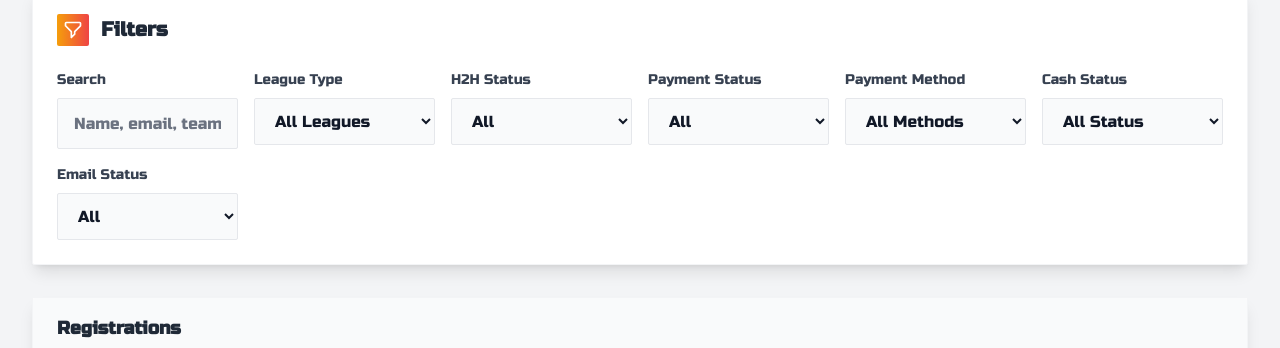
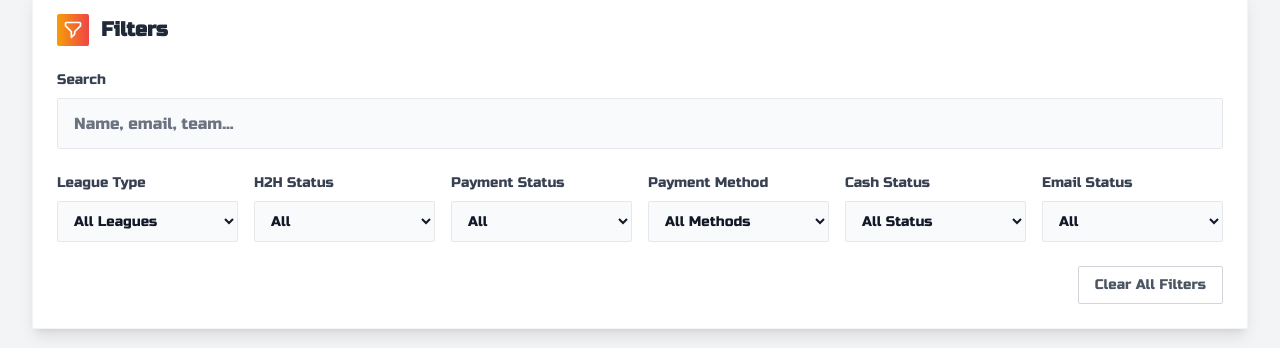
Before and after one commit to mmusa1994/remis_fantasy, a Next.js app: page /admin/dashboard in a window 1280 px wide. Shown: the part 331-679 px from the top of the page. Built offline with nearby package versions, Linux system fonts and the light colour scheme; no server answers; the database is empty; sample sign-in values are in the browser's storage.

Commit message:
filter section

```diff
--- a/src/app/admin/dashboard/page.tsx
+++ b/src/app/admin/dashboard/page.tsx
@@ -463,8 +463,8 @@ export default function AdminDashboard() {
             <h2 className="text-xl font-bold text-gray-800">Filters</h2>
           </div>
 
-          <div className="grid grid-cols-1 md:grid-cols-2 lg:grid-cols-3 xl:grid-cols-6 gap-4">
-            <div>
+          {/* Search Bar - Full Width */}
+          <div className="mb-6">
             <label className="block text-sm font-medium text-gray-700 mb-2">
               Search
             </label>
@@ -479,6 +479,8 @@ export default function AdminDashboard() {
             />
           </div>
 
+          {/* Filter Dropdowns - Responsive Grid */}
+          <div className="grid grid-cols-1 sm:grid-cols-2 lg:grid-cols-3 xl:grid-cols-6 gap-4">
             <div>
               <label className="block text-sm font-medium text-gray-700 mb-2">
                 League Type
@@ -488,7 +490,7 @@ export default function AdminDashboard() {
                 onChange={(e) =>
                   setFilters({ ...filters, league_type: e.target.value })
                 }
-                className="w-full px-4 py-3 bg-gray-50 border border-gray-200 rounded-lg focus:outline-none focus:ring-2 focus:ring-amber-500 focus:border-transparent text-gray-900 transition-all duration-200"
+                className="w-full px-3 py-2.5 bg-gray-50 border border-gray-200 rounded-lg focus:outline-none focus:ring-2 focus:ring-amber-500 focus:border-transparent text-gray-900 text-sm transition-all duration-200"
               >
                 <option value="all">All Leagues</option>
                 <option value="standard">Standard</option>
@@ -505,7 +507,7 @@ export default function AdminDashboard() {
                 onChange={(e) =>
                   setFilters({ ...filters, h2h_league: e.target.value })
                 }
-                className="w-full px-4 py-3 bg-gray-50 border border-gray-200 rounded-lg focus:outline-none focus:ring-2 focus:ring-amber-500 focus:border-transparent text-gray-900 transition-all duration-200"
+                className="w-full px-3 py-2.5 bg-gray-50 border border-gray-200 rounded-lg focus:outline-none focus:ring-2 focus:ring-amber-500 focus:border-transparent text-gray-900 text-sm transition-all duration-200"
               >
                 <option value="all">All</option>
                 <option value="yes">H2H Yes</option>
@@ -522,7 +524,7 @@ export default function AdminDashboard() {
                 onChange={(e) =>
                   setFilters({ ...filters, payment_status: e.target.value })
                 }
-                className="w-full px-4 py-3 bg-gray-50 border border-gray-200 rounded-lg focus:outline-none focus:ring-2 focus:ring-amber-500 focus:border-transparent text-gray-900 transition-all duration-200"
+                className="w-full px-3 py-2.5 bg-gray-50 border border-gray-200 rounded-lg focus:outline-none focus:ring-2 focus:ring-amber-500 focus:border-transparent text-gray-900 text-sm transition-all duration-200"
               >
                 <option value="all">All</option>
                 <option value="paid">Paid</option>
@@ -539,7 +541,7 @@ export default function AdminDashboard() {
                 onChange={(e) =>
                   setFilters({ ...filters, payment_method: e.target.value })
                 }
-                className="w-full px-4 py-3 bg-gray-50 border border-gray-200 rounded-lg focus:outline-none focus:ring-2 focus:ring-amber-500 focus:border-transparent text-gray-900 transition-all duration-200"
+                className="w-full px-3 py-2.5 bg-gray-50 border border-gray-200 rounded-lg focus:outline-none focus:ring-2 focus:ring-amber-500 focus:border-transparent text-gray-900 text-sm transition-all duration-200"
               >
                 <option value="all">All Methods</option>
                 <option value="bank">Bank Transfer</option>
@@ -557,7 +559,7 @@ export default function AdminDashboard() {
                 onChange={(e) =>
                   setFilters({ ...filters, cash_status: e.target.value })
                 }
-                className="w-full px-4 py-3 bg-gray-50 border border-gray-200 rounded-lg focus:outline-none focus:ring-2 focus:ring-amber-500 focus:border-transparent text-gray-900 transition-all duration-200"
+                className="w-full px-3 py-2.5 bg-gray-50 border border-gray-200 rounded-lg focus:outline-none focus:ring-2 focus:ring-amber-500 focus:border-transparent text-gray-900 text-sm transition-all duration-200"
               >
                 <option value="all">All Status</option>
                 <option value="pending">Pending</option>
@@ -575,13 +577,31 @@ export default function AdminDashboard() {
                 onChange={(e) =>
                   setFilters({ ...filters, codes_email_status: e.target.value })
                 }
-                className="w-full px-4 py-3 bg-gray-50 border border-gray-200 rounded-lg focus:outline-none focus:ring-2 focus:ring-amber-500 focus:border-transparent text-gray-900 transition-all duration-200"
+                className="w-full px-3 py-2.5 bg-gray-50 border border-gray-200 rounded-lg focus:outline-none focus:ring-2 focus:ring-amber-500 focus:border-transparent text-gray-900 text-sm transition-all duration-200"
               >
                 <option value="all">All</option>
                 <option value="sent">Codes Sent</option>
                 <option value="pending">Codes Pending</option>
               </select>
             </div>
+          </div>
+
+          {/* Clear Filters Button */}
+          <div className="mt-6 flex justify-end">
+            <button
+              onClick={() => setFilters({
+                search: "",
+                league_type: "all",
+                h2h_league: "all",
+                payment_status: "all",
+                payment_method: "all",
+                cash_status: "all",
+                codes_email_status: "all",
+              })}
+              className="px-4 py-2 text-sm font-medium text-gray-600 bg-white border border-gray-300 rounded-lg hover:bg-gray-50 hover:text-gray-700 focus:outline-none focus:ring-2 focus:ring-amber-500 focus:border-transparent transition-all duration-200"
+            >
+              Clear All Filters
+            </button>
           </div>
         </div>
 
@@ -670,8 +690,8 @@ export default function AdminDashboard() {
                       <span
                         className={`px-2 inline-flex text-xs leading-5 font-semibold rounded-full ${
                           reg.h2h_league
-                            ? "bg-red-100 text-red-800"
-                            : "bg-gray-100 text-gray-800"
+                            ? "bg-green-100 text-green-800"
+                            : "bg-red-100 text-red-800"
                         }`}
                       >
                         {reg.h2h_league ? "✓" : "✗"}
--- a/src/components/RegistrationForm.tsx
+++ b/src/components/RegistrationForm.tsx
@@ -73,6 +73,15 @@ export default function RegistrationForm() {
 
     if (!formData.phone.trim()) {
       newErrors.phone = "Broj telefona je obavezan";
+    } else {
+      // Simple phone validation - allows various formats but ensures it looks like a phone number
+      const phoneRegex = /^[\+]?[\d\s\-\(\)]{8,20}$/;
+      const cleanPhone = formData.phone.replace(/\s/g, ""); // Remove spaces for length check
+
+      if (!phoneRegex.test(formData.phone) || cleanPhone.length < 8) {
+        newErrors.phone =
+          "Molimo unesite valjan broj telefona (minimum 8 cifara)";
+      }
     }
 
     if (!formData.team_name.trim()) {
@@ -1090,7 +1099,7 @@ export default function RegistrationForm() {
                           { id: "paid", name: "Plaćeno", color: "green" },
                           {
                             id: "pending",
-                            name: "Na Čekanju",
+                            name: "Dostaviti ću",
                             color: "yellow",
                           },
                         ].map((status) => (
--- a/src/lib/email.ts
+++ b/src/lib/email.ts
@@ -103,8 +103,8 @@ const createPremiumTemplate = (userData: UserData) => `
             font-size: 18px;
         }
         .access-code {
-            background: #1a1a1a;
-            color: #ffffff;
+            background: #000000;
+            color: #ffffff !important;
             font-size: 28px;
             font-weight: bold;
             font-family: 'Courier New', monospace;
@@ -114,7 +114,7 @@ const createPremiumTemplate = (userData: UserData) => `
             margin: 15px 0;
             border: 3px solid #F5D056;
             box-shadow: 0 4px 8px rgba(0,0,0,0.2);
-            text-shadow: 1px 1px 2px rgba(0,0,0,0.8);
+            text-align: center;
         }
         .footer {
             background: #333;
@@ -489,18 +489,16 @@ const createPremiumH2HTemplate = (userData: UserData) => `
             text-align: center;
         }
         .premium-code {
-            color: #ffffff;
-            background: linear-gradient(135deg, #1a1a1a 0%, #2d2d2d 100%);
+            color: #ffffff !important;
+            background: #000000;
             border-color: #ffd700;
-            box-shadow: 0 6px 20px rgba(255, 215, 0, 0.4), inset 0 2px 4px rgba(255, 215, 0, 0.1);
-            text-shadow: 2px 2px 4px rgba(0,0,0,0.8);
+            box-shadow: 0 4px 8px rgba(0,0,0,0.3);
         }
         .h2h-code {
-            color: #ffffff;
-            background: linear-gradient(135deg, #1a1a1a 0%, #2d2d2d 100%);
+            color: #ffffff !important;
+            background: #000000;
             border-color: #ff4444;
-            box-shadow: 0 6px 20px rgba(255, 68, 68, 0.4), inset 0 2px 4px rgba(255, 68, 68, 0.1);
-            text-shadow: 2px 2px 4px rgba(0,0,0,0.8);
+            box-shadow: 0 4px 8px rgba(0,0,0,0.3);
         }
         .footer {
             background: #333;
@@ -750,11 +748,10 @@ const createStandardH2HTemplate = (userData: UserData) => `
             text-align: center;
         }
         .standard-code {
-            color: #ffffff;
-            background: linear-gradient(135deg, #1a1a1a 0%, #2d2d2d 100%);
+            color: #ffffff !important;
+            background: #000000;
             border-color: #4FC3F7;
-            box-shadow: 0 6px 20px rgba(79, 195, 247, 0.4), inset 0 2px 4px rgba(79, 195, 247, 0.1);
-            text-shadow: 2px 2px 4px rgba(0,0,0,0.8);
+            box-shadow: 0 4px 8px rgba(0,0,0,0.3);
         }
         .h2h-code {
             color: #ffffff;
```
Lines whose indentation alone changed are shown as unchanged.
